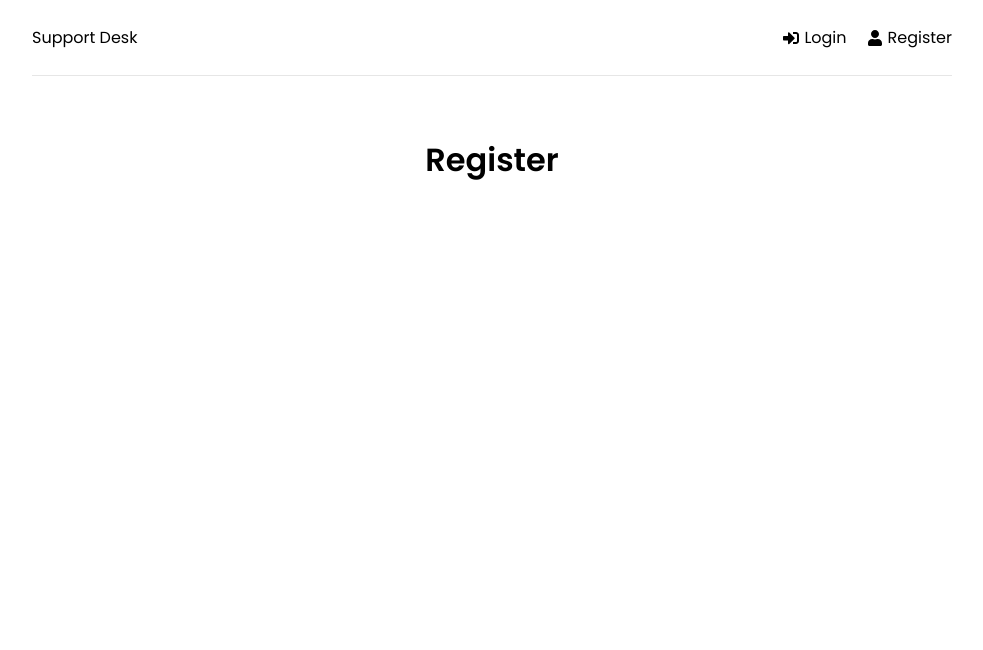
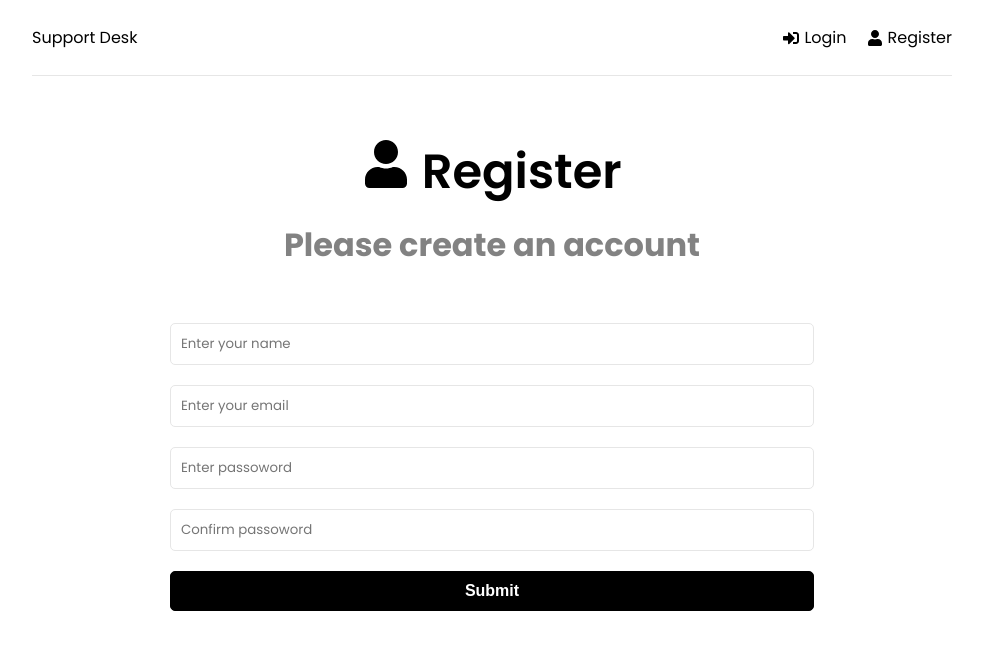
Before and after one commit to wildanvin/support-desk, a React (Create React App) app in the folder frontend/: page /register in a window 1280 px wide. Shown: the top 650 px of the page, without its empty margins (148-1131 px from the left). Built offline with nearby package versions, Linux system fonts and the light colour scheme.

Commit message:
Home, Login and Register UI

```diff
--- a/frontend/src/App.js
+++ b/frontend/src/App.js
@@ -1,4 +1,6 @@
 import { BrowserRouter as Router, Routes, Route } from 'react-router-dom'
+import { ToastContainer } from 'react-toastify'
+import 'react-toastify/dist/ReactToastify.css'
 
 import Header from './components/Header'
 import Home from './pages/Home'
@@ -18,6 +20,7 @@
           </Routes>
         </div>
       </Router>
+      <ToastContainer />
     </>
   )
 }
--- a/frontend/src/pages/Home.jsx
+++ b/frontend/src/pages/Home.jsx
@@ -1,10 +1,21 @@
-import React from 'react'
-
+import { Link } from 'react-router-dom'
+import { FaQuestionCircle, FaTicketAlt } from 'react-icons/fa'
 function Home() {
   return (
-    <div>
-      <h1>Home</h1>
-    </div>
+    <>
+      <section className='heading'>
+        <h1>What de you need help with?</h1>
+        <p>Please choose from an option below</p>
+      </section>
+
+      <Link to='new-ticket' className='btn btn-reverse btn-block'>
+        <FaQuestionCircle /> Create New Ticket
+      </Link>
+
+      <Link to='/tickets' className='btn btn-block'>
+        <FaTicketAlt /> View My Tickets
+      </Link>
+    </>
   )
 }
 
--- a/frontend/src/pages/Login.jsx
+++ b/frontend/src/pages/Login.jsx
@@ -1,10 +1,66 @@
-import React from 'react'
+import { useState } from 'react'
+import { FaSignInAlt } from 'react-icons/fa'
+import { toast } from 'react-toastify'
 
 function Login() {
+  const [formData, setFormData] = useState({
+    email: '',
+    password: '',
+  })
+
+  const { email, password } = formData
+
+  const onChange = (e) => {
+    setFormData((prevState) => ({
+      ...prevState,
+      [e.target.name]: e.target.value,
+    }))
+  }
+
+  const onSubmit = (e) => {
+    e.preventDefault()
+  }
   return (
-    <div>
-      <h1>Login</h1>
-    </div>
+    <>
+      <section className='heading'>
+        <h1>
+          <FaSignInAlt /> Login
+        </h1>
+        <p>Please log in to get support</p>
+      </section>
+      <section className='form'>
+        <form onSubmit={onSubmit}>
+          <div className='form-group'>
+            <input
+              type='email'
+              className='form-control'
+              id='email'
+              name='email'
+              value={email}
+              onChange={onChange}
+              placeholder='Enter your email'
+              required
+            />
+          </div>
+          <div className='form-group'>
+            <input
+              type='passowrd'
+              className='form-control'
+              id='password'
+              name='password'
+              value={password}
+              onChange={onChange}
+              placeholder='Enter passoword'
+              required
+            />
+          </div>
+
+          <div className='form-group'>
+            <button className='btn btn-block'>Submit</button>
+          </div>
+        </form>
+      </section>
+    </>
   )
 }
 
--- a/frontend/src/pages/Register.jsx
+++ b/frontend/src/pages/Register.jsx
@@ -1,10 +1,95 @@
-import React from 'react'
+import { useState } from 'react'
+import { FaUser } from 'react-icons/fa'
+import { toast } from 'react-toastify'
 
 function Register() {
+  const [formData, setFormData] = useState({
+    name: '',
+    email: '',
+    password: '',
+    password2: '',
+  })
+
+  const { name, email, password, password2 } = formData
+
+  const onChange = (e) => {
+    setFormData((prevState) => ({
+      ...prevState,
+      [e.target.name]: e.target.value,
+    }))
+  }
+
+  const onSubmit = (e) => {
+    e.preventDefault()
+
+    if (password !== password2) {
+      toast.error('Passwords do not match')
+    }
+  }
   return (
-    <div>
-      <h1>Register</h1>
-    </div>
+    <>
+      <section className='heading'>
+        <h1>
+          <FaUser /> Register
+        </h1>
+        <p>Please create an account</p>
+      </section>
+      <section className='form'>
+        <form onSubmit={onSubmit}>
+          <div className='form-group'>
+            <input
+              type='text'
+              className='form-control'
+              id='name'
+              name='name'
+              value={name}
+              onChange={onChange}
+              placeholder='Enter your name'
+              required
+            />
+          </div>
+          <div className='form-group'>
+            <input
+              type='email'
+              className='form-control'
+              id='email'
+              name='email'
+              value={email}
+              onChange={onChange}
+              placeholder='Enter your email'
+              required
+            />
+          </div>
+          <div className='form-group'>
+            <input
+              type='passowrd'
+              className='form-control'
+              id='password'
+              name='password'
+              value={password}
+              onChange={onChange}
+              placeholder='Enter passoword'
+              required
+            />
+          </div>
+          <div className='form-group'>
+            <input
+              type='passowrd'
+              className='form-control'
+              id='password2'
+              name='password2'
+              value={password2}
+              onChange={onChange}
+              placeholder='Confirm passoword'
+              required
+            />
+          </div>
+          <div className='form-group'>
+            <button className='btn btn-block'>Submit</button>
+          </div>
+        </form>
+      </section>
+    </>
   )
 }
 
```
